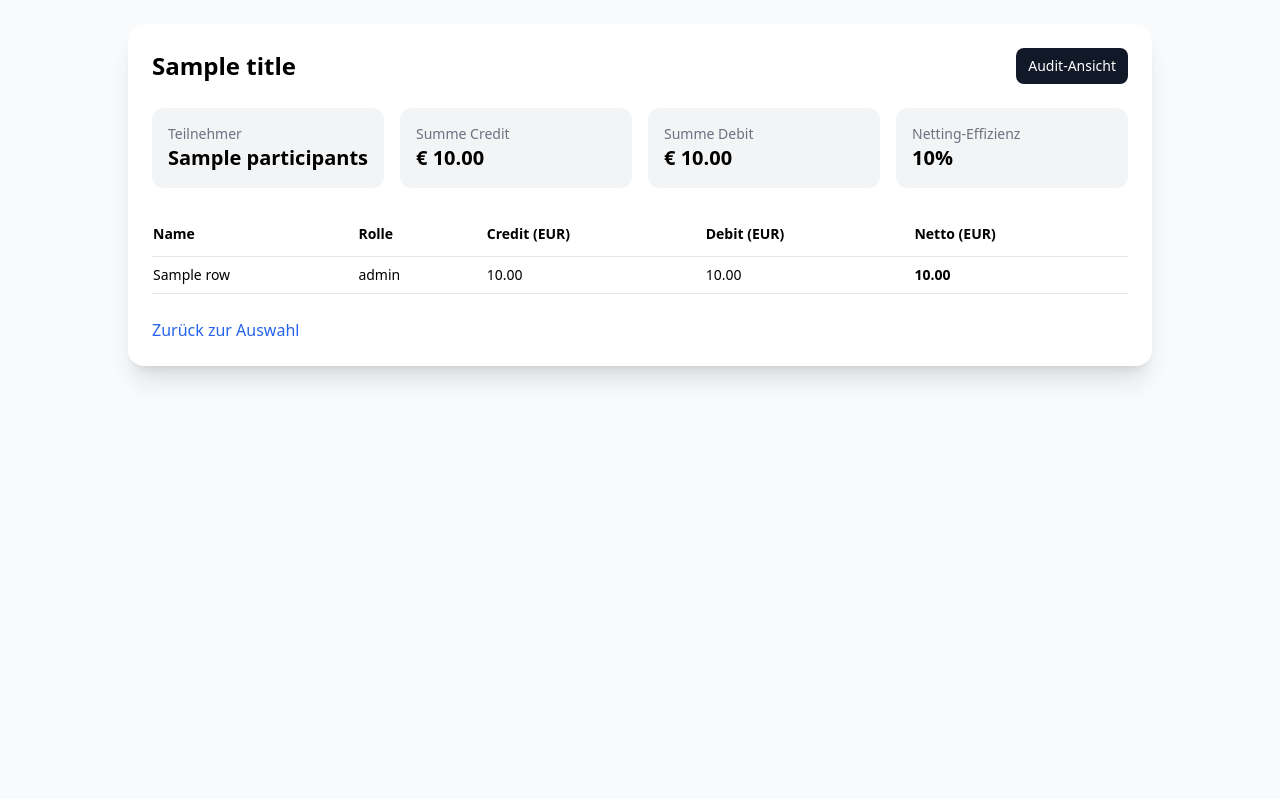
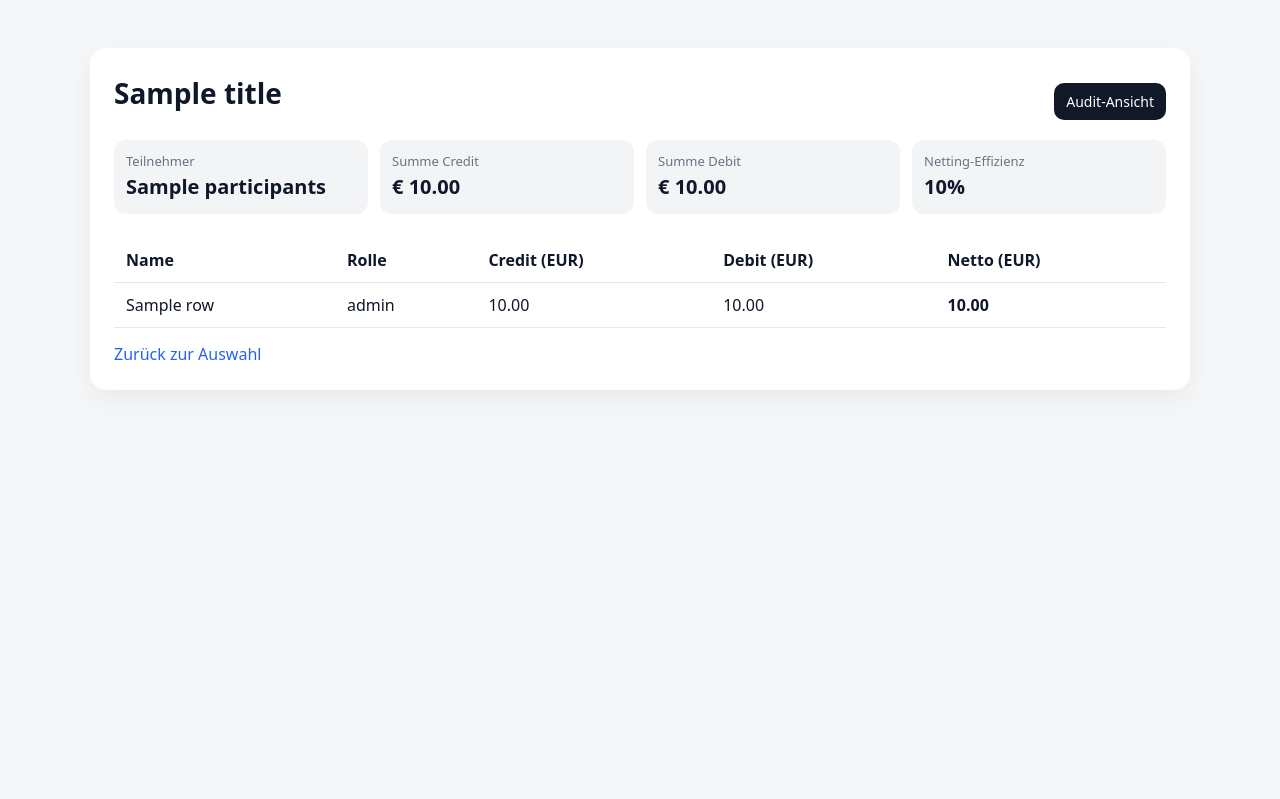
Before and after one commit to kydehq/clearinghouse, a FastAPI app: template app/templates/results.html in a window 1280 px wide. Run offline with FastAPI, Linux system fonts and the light colour scheme; the template is opened without the code that fills it: most values are stand-ins (such as "Sample title", 1, 10 or a date in 2020); some libraries are stand-ins or nearby versions.

Commit message:
neu chatgpt_04

```diff
--- a/app/templates/results.html
+++ b/app/templates/results.html
@@ -2,69 +2,90 @@
 <html lang="de">
 <head>
   <meta charset="UTF-8" />
-  <meta name="viewport" content="width=device-width, initial-scale=1.0" />
+  <meta name="viewport" content="width=device-width, initial-scale=1.0"/>
   <title>{{ title }}</title>
-  <script src="https://cdn.tailwindcss.com"></script>
+  <style>
+    :root{--bg:#f6f7f9;--card:#fff;--muted:#6b7280;--text:#0f172a;--ok:#14532d;--warn:#92400e;--err:#7f1d1d;--line:#e5e7eb}
+    body{margin:0;background:var(--bg);color:var(--text);font:16px/1.5 system-ui,-apple-system,Segoe UI,Roboto,Ubuntu}
+    .wrap{max-width:1100px;margin:32px auto;padding:16px}
+    .card{background:var(--card);border-radius:16px;box-shadow:0 10px 30px rgba(0,0,0,.06);padding:24px}
+    h1{margin:0 0 16px;font-size:28px}
+    .grid{display:grid;grid-template-columns:repeat(4,minmax(0,1fr));gap:12px;margin:10px 0 16px}
+    .kpi{background:#f3f4f6;border-radius:12px;padding:12px}
+    .muted{color:var(--muted);font-size:13px}
+    table{width:100%;border-collapse:collapse;margin-top:8px}
+    th,td{padding:10px 12px;text-align:left}
+    thead th{border-bottom:1px solid var(--line);font-weight:600}
+    tbody tr{border-bottom:1px solid var(--line)}
+    tbody tr:hover{background:#f9fafb}
+    .btn{display:inline-block;background:#111827;color:#fff;padding:8px 12px;border-radius:10px;text-decoration:none;font-size:14px}
+    .link{color:#2563eb;text-decoration:none}
+    .link:hover{text-decoration:underline}
+    .alert{border-radius:12px;padding:12px;margin:12px 0}
+    .info{background:#fef9c3;color:var(--warn)}
+    .error{background:#fee2e2;color:var(--err);white-space:pre-wrap}
+    details{background:#fff7ed;border:1px solid #fed7aa;border-radius:12px;padding:10px 14px;margin-top:8px}
+    summary{cursor:pointer;font-weight:600}
+    code{font-family:ui-monospace,SFMono-Regular,Menlo,Monaco,Consolas,"Liberation Mono","Courier New",monospace;font-size:13px}
+  </style>
 </head>
-<body class="bg-gray-50 min-h-screen p-6">
-  <div class="max-w-5xl mx-auto bg-white shadow-xl rounded-2xl p-6 space-y-6">
-    <div class="flex items-center justify-between">
-      <h1 class="text-2xl font-bold">{{ title }}</h1>
+<body>
+  <div class="wrap">
+    <div class="card">
+      <div style="display:flex;justify-content:space-between;align-items:center;gap:12px">
+        <h1>{{ title }}</h1>
         {% if batch_id %}
-      <a href="/audit?batch_id={{ batch_id }}" class="text-sm px-3 py-2 rounded-lg bg-gray-900 text-white">Audit-Ansicht</a>
+          <a class="btn" href="/audit?batch_id={{ batch_id }}">Audit-Ansicht</a>
         {% endif %}
       </div>
 
-    {% if kpis %}
-    <div class="grid grid-cols-2 md:grid-cols-4 gap-4">
-      <div class="p-4 bg-gray-100 rounded-xl">
-        <div class="text-sm text-gray-500">Teilnehmer</div>
-        <div class="text-xl font-semibold">{{ kpis.participants }}</div>
-      </div>
-      <div class="p-4 bg-gray-100 rounded-xl">
-        <div class="text-sm text-gray-500">Summe Credit</div>
-        <div class="text-xl font-semibold">€ {{ '%.2f'|format(kpis.sum_credit) }}</div>
-      </div>
-      <div class="p-4 bg-gray-100 rounded-xl">
-        <div class="text-sm text-gray-500">Summe Debit</div>
-        <div class="text-xl font-semibold">€ {{ '%.2f'|format(kpis.sum_debit) }}</div>
-      </div>
-      <div class="p-4 bg-gray-100 rounded-xl">
-        <div class="text-sm text-gray-500">Netting-Effizienz</div>
-        <div class="text-xl font-semibold">{{ '%.0f'|format(kpis.netting_efficiency * 100) }}%</div>
-      </div>
+      {% if message %}
+        <div class="alert info">{{ message }}</div>
+      {% endif %}
+
+      {% if error %}
+        <div class="alert error">
+          <strong>Fehlerdetails</strong>
+          <details>
+            <summary>Stacktrace anzeigen</summary>
+            <pre style="white-space:pre-wrap;margin:8px 0 0">{{ error }}</pre>
+          </details>
         </div>
       {% endif %}
 
-    <div class="overflow-x-auto">
-      <table class="min-w-full text-sm">
+      {% if kpis %}
+        <div class="grid">
+          <div class="kpi"><div class="muted">Teilnehmer</div><div style="font-weight:700;font-size:20px">{{ kpis.participants }}</div></div>
+          <div class="kpi"><div class="muted">Summe Credit</div><div style="font-weight:700;font-size:20px">€ {{ '%.2f'|format(kpis.sum_credit) }}</div></div>
+          <div class="kpi"><div class="muted">Summe Debit</div><div style="font-weight:700;font-size:20px">€ {{ '%.2f'|format(kpis.sum_debit) }}</div></div>
+          <div class="kpi"><div class="muted">Netting-Effizienz</div><div style="font-weight:700;font-size:20px">{{ '%.0f'|format(kpis.netting_efficiency * 100) }}%</div></div>
+        </div>
+      {% endif %}
+
+      <div style="overflow:auto">
+        <table>
           <thead>
-          <tr class="text-left border-b">
-            <th class="py-3 pr-4">Name</th>
-            <th class="py-3 pr-4">Rolle</th>
-            <th class="py-3 pr-4">Credit (EUR)</th>
-            <th class="py-3 pr-4">Debit (EUR)</th>
-            <th class="py-3 pr-4">Netto (EUR)</th>
+            <tr>
+              <th>Name</th><th>Rolle</th><th>Credit (EUR)</th><th>Debit (EUR)</th><th>Netto (EUR)</th>
             </tr>
           </thead>
           <tbody>
             {% for r in rows %}
-          <tr class="border-b hover:bg-gray-50">
-            <td class="py-2 pr-4">{{ r.name }}</td>
-            <td class="py-2 pr-4">{{ r.role }}</td>
-            <td class="py-2 pr-4">{{ '%.2f'|format(r.credit_eur|default(0)) }}</td>
-            <td class="py-2 pr-4">{{ '%.2f'|format(r.debit_eur|default(0)) }}</td>
-            <td class="py-2 pr-4 font-semibold">
-              {{ '%.2f'|format(r.net_eur|default(r.amount_eur|default(0))) }}
-            </td>
+              <tr>
+                <td>{{ r.name }}</td>
+                <td>{{ r.role }}</td>
+                <td>{{ '%.2f'|format(r.credit_eur|default(0)) }}</td>
+                <td>{{ '%.2f'|format(r.debit_eur|default(0)) }}</td>
+                <td><strong>{{ '%.2f'|format(r.net_eur|default(r.amount_eur|default(0))) }}</strong></td>
               </tr>
             {% endfor %}
           </tbody>
         </table>
       </div>
 
-    <div>
-      <a href="/" class="text-blue-600 hover:underline">Zurück zur Auswahl</a>
+      <div style="margin-top:14px">
+        <a class="link" href="/">Zurück zur Auswahl</a>
+      </div>
     </div>
   </div>
 </body>
```
Lines whose indentation alone changed are shown as unchanged.
